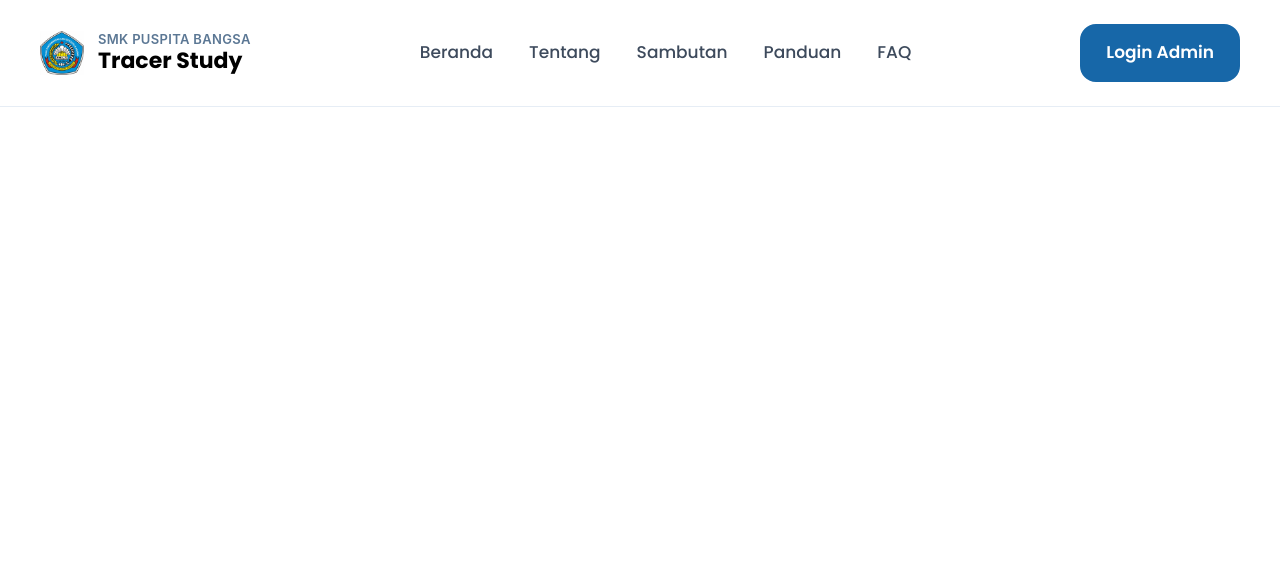
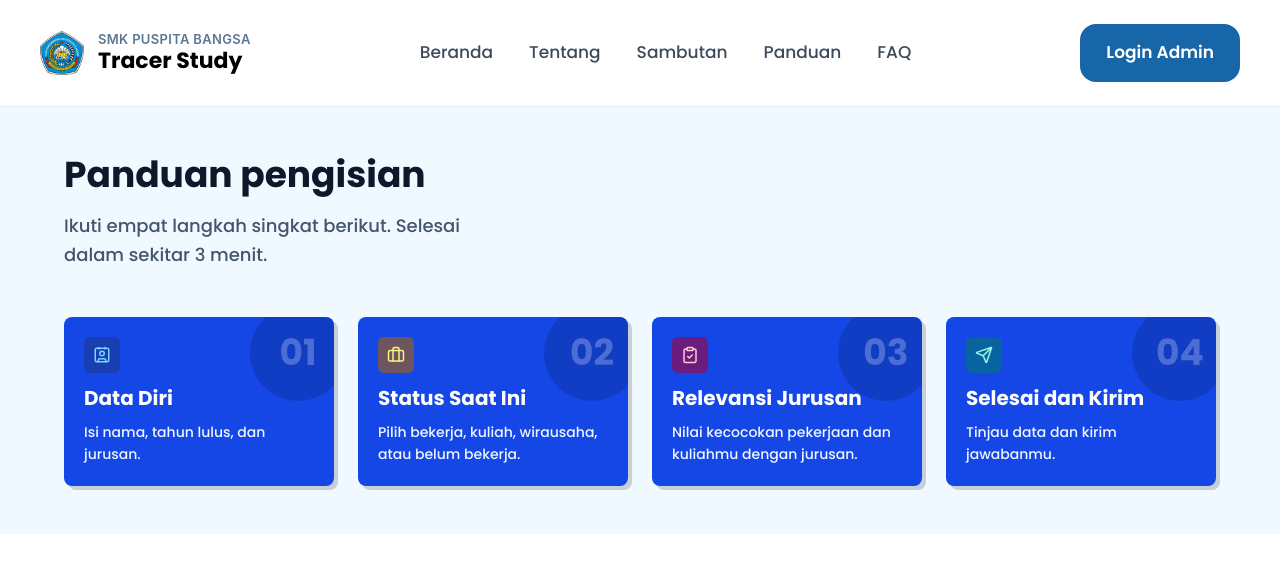
Before and after one commit to Agunnnnn/PROJECT_PKM, a React (Vite) app in the folder client/: page /panduan in a window 1280 px wide. Shown: the top 572 px of the page. Built offline with nearby package versions, Linux system fonts and the light colour scheme; the HTML template or start-up script is replaced by a standard one.

Commit message:
Membuat Tampilan Panduan

```diff
--- a/client/src/App.jsx
+++ b/client/src/App.jsx
@@ -5,6 +5,8 @@ import FormSurvey from "./pages/FormSurvey";
 import Login from "./pages/Login";
 import Dashboard from "./pages/admin/Dashboard";
 import DataSurvey from "./pages/admin/DataSurvey";
+import Tentang from "./pages/tentang";
+import Panduan from "./pages/Panduan";
 
 // Route sederhana: kalau belum ada token, lempar ke halaman login
 function PrivateRoute({ children }) {
@@ -20,6 +22,8 @@ export default function App() {
         <Route path="/" element={<Beranda />} />
         <Route path="/survey" element={<FormSurvey />} />
         <Route path="/login" element={<Login />} />
+        <Route path="/tentang" element={<Tentang />} />
+        <Route path="/panduan" element={<Panduan />} />
         <Route
           path="/admin/dashboard"
           element={
--- /dev/null
+++ b/client/src/pages/Panduan.jsx
@@ -0,0 +1,75 @@
+import { Contact, Briefcase, ClipboardCheck, Send } from "lucide-react";
+
+const steps = [
+    {
+        number: "01",
+        title: "Data Diri",
+        icon: Contact,
+        iconStyle: "bg-blue-900/60 text-sky-300",
+        text: "Isi nama, tahun lulus, dan jurusan.",
+    },
+    {
+        number: "02",
+        title: "Status Saat Ini",
+        icon: Briefcase,
+        iconStyle: "bg-yellow-700/60 text-yellow-200",
+        text: "Pilih bekerja, kuliah, wirausaha, atau belum bekerja.",
+    },
+    {
+        number: "03",
+        title: "Relevansi Jurusan",
+        icon: ClipboardCheck,
+        iconStyle: "bg-rose-800/60 text-rose-200",
+        text: "Nilai kecocokan pekerjaan dan kuliahmu dengan jurusan.",
+    },
+    {
+        number: "04",
+        title: "Selesai dan Kirim",
+        icon: Send,
+        iconStyle: "bg-teal-700/60 text-teal-200",
+        text: "Tinjau data dan kirim jawabanmu.",
+    },
+];
+
+export default function PanduanPengisian() {
+    return (
+        <section className="bg-sky-50 px-6 py-12 font-[Poppins,sans-serif] text-slate-800">
+            <div className="mx-auto max-w-6xl">
+                <h1 className="text-4xl font-bold text-slate-900">Panduan pengisian</h1>
+                <p className="mt-4 max-w-md text-lg leading-relaxed text-slate-600">
+                    Ikuti empat langkah singkat berikut. Selesai dalam sekitar 3 menit.
+                </p>
+
+                <ol className="mt-12 grid gap-6 sm:grid-cols-2 lg:grid-cols-4">
+                    {steps.map(({ number, title, icon: Icon, iconStyle, text }) => (
+                        <li
+                            key={number}
+                            className="relative overflow-hidden rounded-lg bg-blue-700 p-5 text-white shadow-[4px_4px_0_0_rgba(15,23,42,0.18)]"
+                        >
+                            {/* Angka besar dekoratif */}
+                            <div
+                                aria-hidden="true"
+                                className="absolute -right-3 -top-3 flex h-24 w-24 items-center justify-center rounded-full bg-black/15 text-4xl font-bold text-white/25"
+                            >
+                                {number}
+                            </div>
+
+                            <div
+                                className={`relative flex h-9 w-9 items-center justify-center rounded-md ${iconStyle}`}
+                            >
+                                <Icon size={18} />
+                            </div>
+
+                            <h2 className="relative mt-3 text-xl font-bold leading-snug">
+                                {title}
+                            </h2>
+                            <p className="relative mt-2 text-sm leading-relaxed text-blue-50">
+                                {text}
+                            </p>
+                        </li>
+                    ))}
+                </ol>
+            </div>
+        </section>
+    );
+}
```
